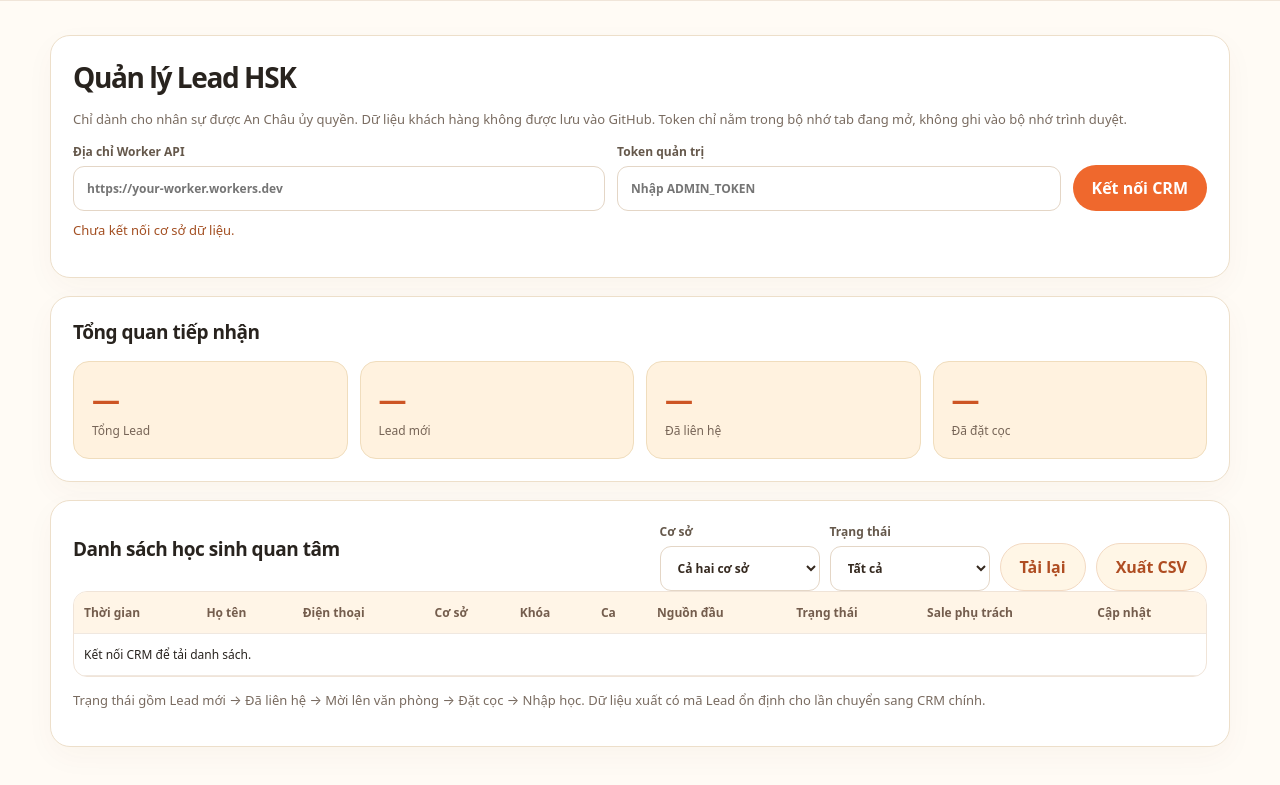
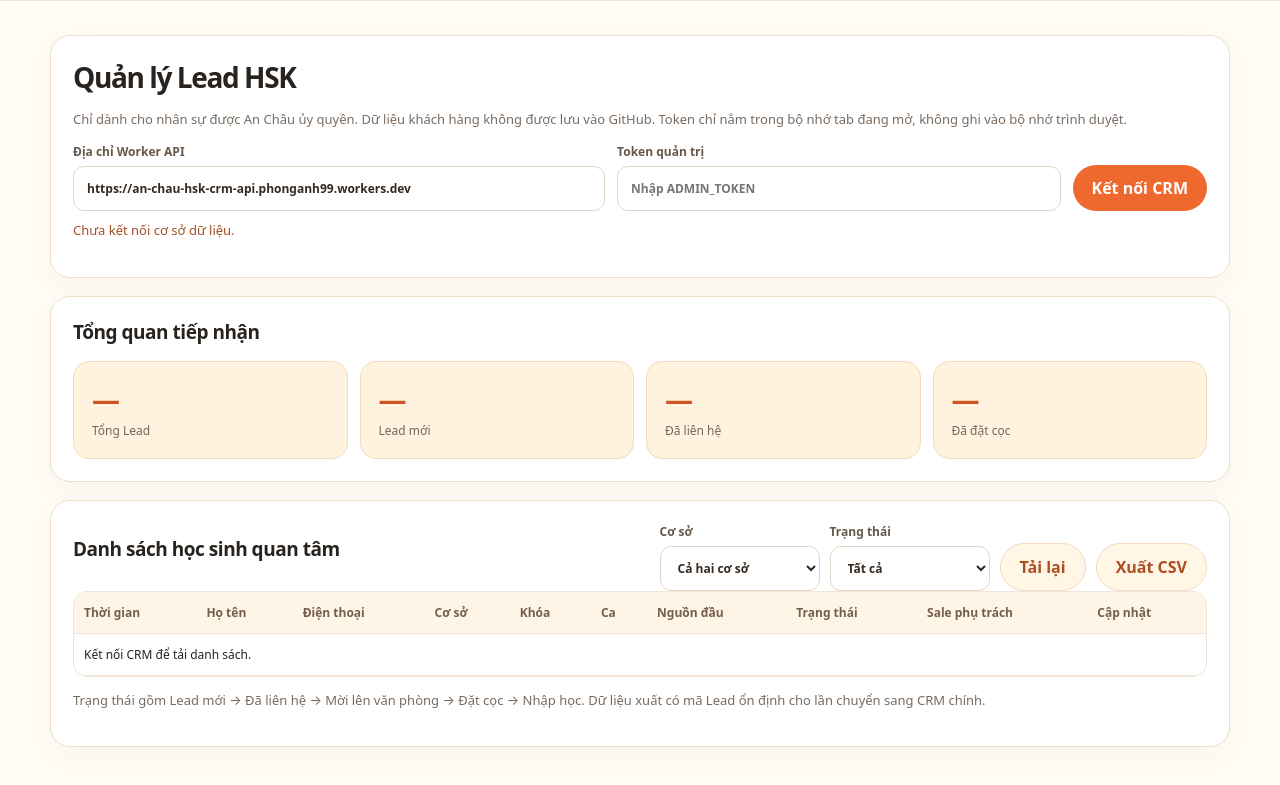
Before and after one commit to phonganh99/hsk-an-chau, a website: page crm/admin/index.html in a window 1280 px wide. Shown: the part 77-862 px from the top of the page. Drawn offline with Linux system fonts and the light colour scheme.

Commit message:
chore(crm): prefill Cloudflare Worker API URL for admin dashboard

```diff
--- a/crm/admin/index.html
+++ b/crm/admin/index.html
@@ -38,7 +38,7 @@ small{color:#847365}.status-dot{width:8px;height:8px;border-radius:50%;backgroun
 <h1>Quản lý Lead HSK</h1>
 <p class="muted">Chỉ dành cho nhân sự được An Châu ủy quyền. Dữ liệu khách hàng không được lưu vào GitHub. Token chỉ nằm trong bộ nhớ tab đang mở, không ghi vào bộ nhớ trình duyệt.</p>
 <div class="config">
-<label>Địa chỉ Worker API<input id="base" type="url" placeholder="https://your-worker.workers.dev" autocomplete="off"/></label>
+<label>Địa chỉ Worker API<input id="base" type="url" value="https://an-chau-hsk-crm-api.phonganh99.workers.dev" placeholder="https://an-chau-hsk-crm-api.phonganh99.workers.dev" autocomplete="off"/></label>
 <label>Token quản trị<input id="token" type="password" placeholder="Nhập ADMIN_TOKEN" autocomplete="off"/></label>
 <button id="connect" type="button">Kết nối CRM</button>
 </div>
```
